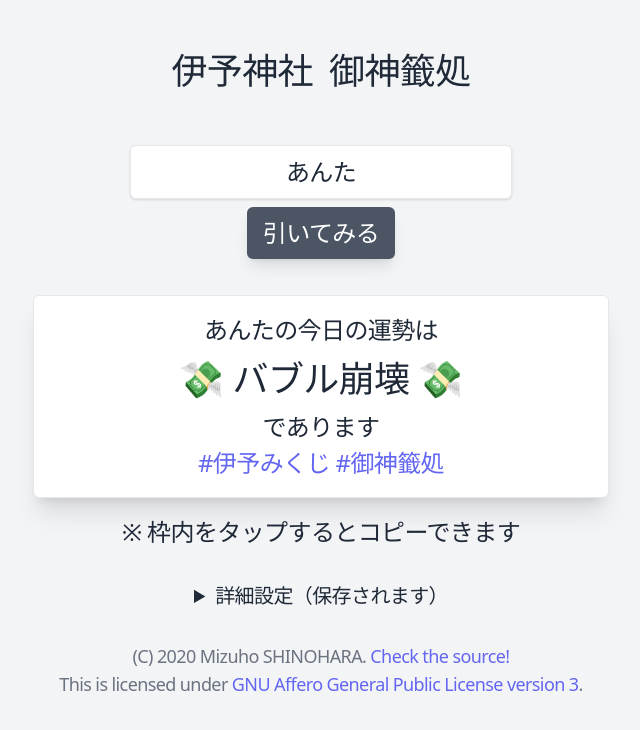
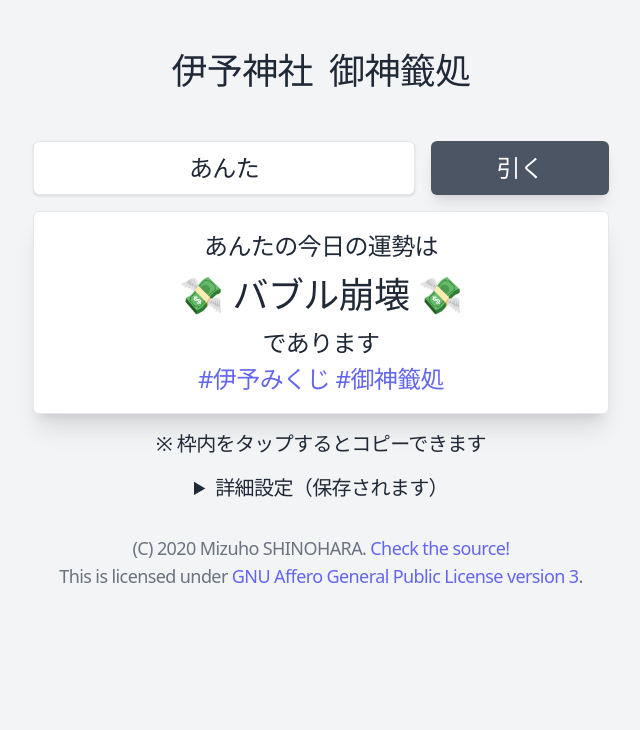
Before and after one commit to akaregi/Omikuji-Machine, a Vue app: page / in a window 1280 px wide. Shown: the top 730 px of the page, without its empty margins (319-959 px from the left). Built offline with nearby package versions, Linux system fonts and the light colour scheme.

Commit message:
change: refactor
Signed-off-by: akaregi <verdigris@azure.icu>

```diff
--- a/src/views/Main.vue
+++ b/src/views/Main.vue
@@ -22,18 +22,16 @@ onMounted(async () => {
   const preferences = await preferenceDB.get({ id: 1 })
 
   if (preferences) {
-    const persist: Omit<Preference, 'id'> = preferences
-    Object.assign(state, persist)
+    Object.assign(state, preferences as Omit<Preference, 'id'>)
   }
 
-  const initialResult = lottery(state.useCommon)
-  result.value = initialResult
+  result.value = lottery(state.useCommon)
 
   // Writes the lottery result on loading
   await omikujiResultDB.add({
     name: state.name,
     date: Date.now(),
-    result: initialResult
+    result: result.value
   })
 })
 
@@ -55,13 +53,13 @@ const update = async () => {
 }
 
 const onCopy = () => {
+  const lotteryText = state.useMarkdown
+    ? `**${result.value}**`
+    : result.value
+
   const resetText = state.showCount && count.value >= 1
     ? `（引き直し${count.value}回）\n`
     : '\n'
-
-  const lotteryText = state.useMarkdown
-    ? `**${result.value}**`
-    : result.value
 
   navigator.clipboard.writeText(
     `${state.name}の今日の運勢は ${lotteryText} であります` +
@@ -74,7 +72,7 @@ const onCopy = () => {
 
 <template>
   <main class="omikuji">
-    <div class="legend">
+    <div class="form">
       <input
         id="name"
         v-model="state.name"
@@ -86,10 +84,9 @@ const onCopy = () => {
         class="update"
         @click="update"
       >
-        引いてみる
+        引く
       </button>
     </div>
-  </main>
 
     <div
       class="result"
@@ -132,25 +129,28 @@ const onCopy = () => {
       >
       <label for="showCount">引き直しの回数を表示する</label>
     </details>
+  </main>
 </template>
 
 <style lang="postcss" scoped>
 .omikuji {
-  @apply m-8 flex flex-col content-center;
+  @apply m-8 flex flex-col content-center gap-4;
 }
 
-.legend {
-  @apply flex flex-wrap justify-center;
+.form {
+  @apply flex flex-wrap justify-center gap-4;
   & button,
   & input {
-    @apply mx-4 my-1 p-2 px-4;
+    @apply p-2 px-4;
     @apply outline-none;
     @apply transition duration-300 ease-in-out;
+    @apply flex-1;
   }
 
   & input {
     @apply text-center rounded-md shadow;
     @apply border;
+
     &:focus {
       @apply border border-green-400;
     }
@@ -171,11 +171,13 @@ const onCopy = () => {
 }
 
 .result {
-  @apply m-8;
+  & .footnote {
+    @apply text-xl mt-4;
+  }
 }
 
 .copy {
-  @apply my-4 p-4;
+  @apply p-4 mb-2;
   @apply cursor-pointer select-none;
   @apply rounded-md shadow-xl bg-white;
   @apply transition duration-300 ease-in-out;
```
Lines whose indentation alone changed are shown as unchanged.
